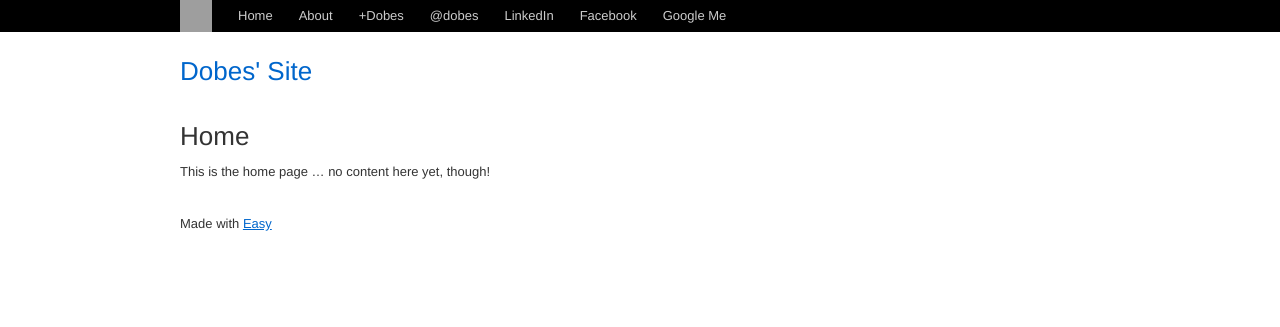
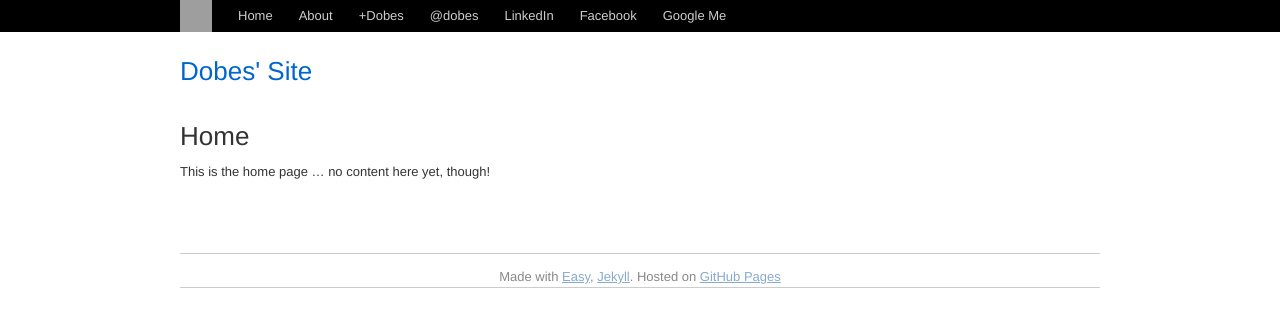
Before and after one commit to dobesv/dobesv.github.com, a Jekyll site: the page built from index.markdown, in a window 1280 px wide. Shown: the top 327 px of the page. Built offline with Jekyll 4.4.1, drawn with Linux system fonts in a browser that asks for light colours; nearby versions of some CDN libraries; grey boxes are pictures that could not be loaded.

Commit message:
Tweaking the site footer

```diff
--- /dev/null
+++ b/_includes/footer.html
@@ -0,0 +1,3 @@
+<div id="footer">
+    <p>Made with <a href="http://easyframework.com">Easy</a>, <a href="http://jekyllrb.com/">Jekyll</a>.  Hosted on <a href="http://pages.github.com/">GitHub Pages</a></p>
+</div>
--- a/_layouts/index.html
+++ b/_layouts/index.html
@@ -33,9 +33,7 @@
 
 	</div>
 
-	<div id="footer">
-		<p>Made with <a href="http://easyframework.com">Easy</a></p>
-	</div>
+    {% include footer.html %}
 
 </div>
 
--- a/_layouts/post.html
+++ b/_layouts/post.html
@@ -25,10 +25,10 @@
         </div>
     </div>
 
-    <div id="footer">
-        <p>Made with <a href="http://easyframework.com">Easy</a></p>
-    </div>
 
+</div>
+<div id="footer">
+    <p>Made with <a href="http://easyframework.com">Easy</a></p>
 </div>
 
 </body>
--- a/css/easy.css
+++ b/css/easy.css
@@ -170,6 +170,7 @@ please read http://easyframework.com/documentation.php
 	#footer{
 		position:relative;
 		clear:both;
+
 		}
 
 	.content{
@@ -297,8 +298,22 @@ please read http://easyframework.com/documentation.php
 
 	#footer a, #footer a:visited{
 		text-decoration:underline;
-		}
+        color: #8AC;
+    }
 
+    #footer {
+        border-top: solid 1px #CCC;
+        border-bottom: solid 1px #CCC;
+        padding-top: 1em;
+        margin-top: 3em;
+        color: #888;
+    }
+
+    #footer p {
+        width: 920px;
+        margin: 0 auto;
+        text-align: center;
+    }
 /* // footer */
 
 /* clearfix (use class name "block") */
```
